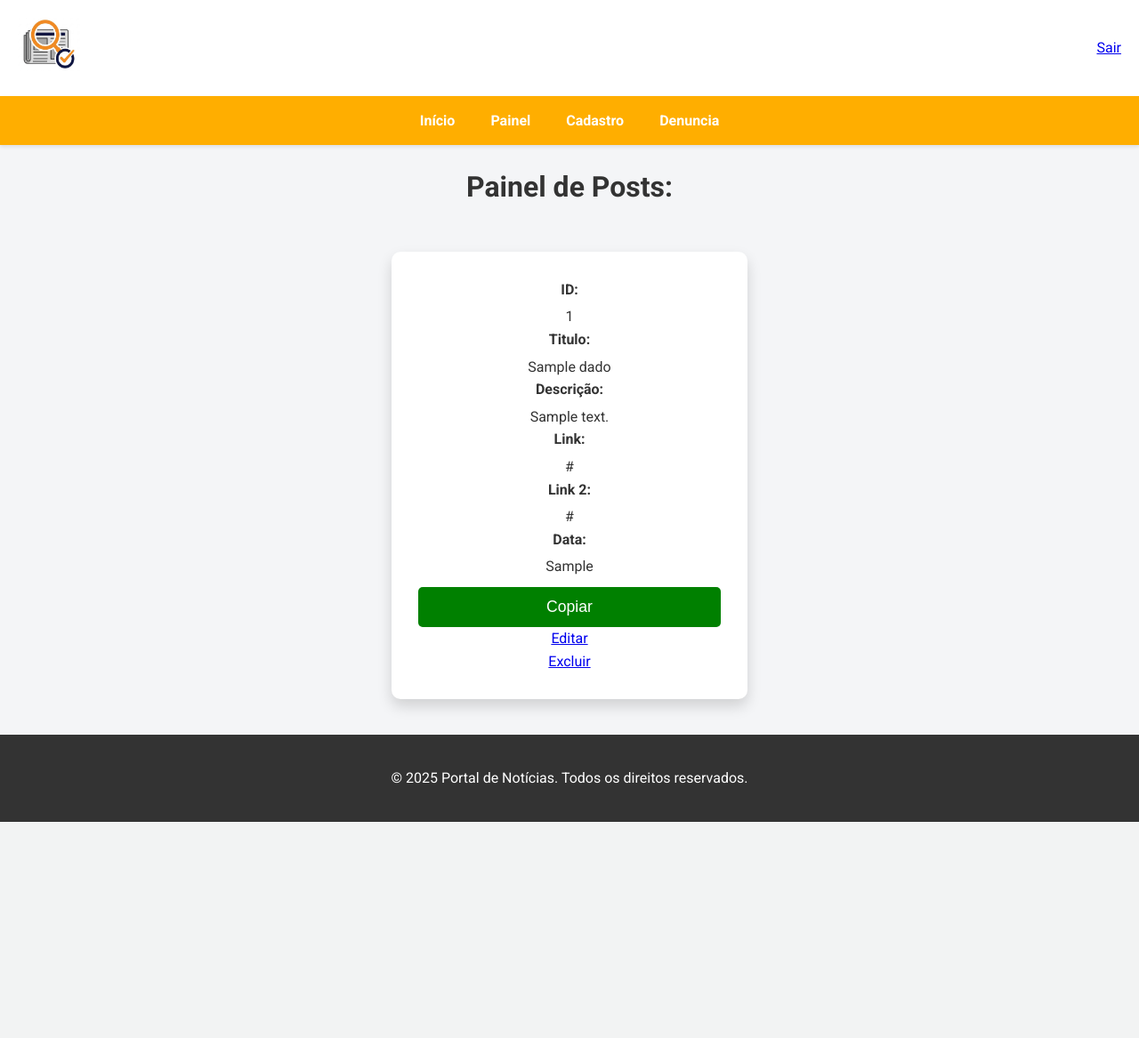
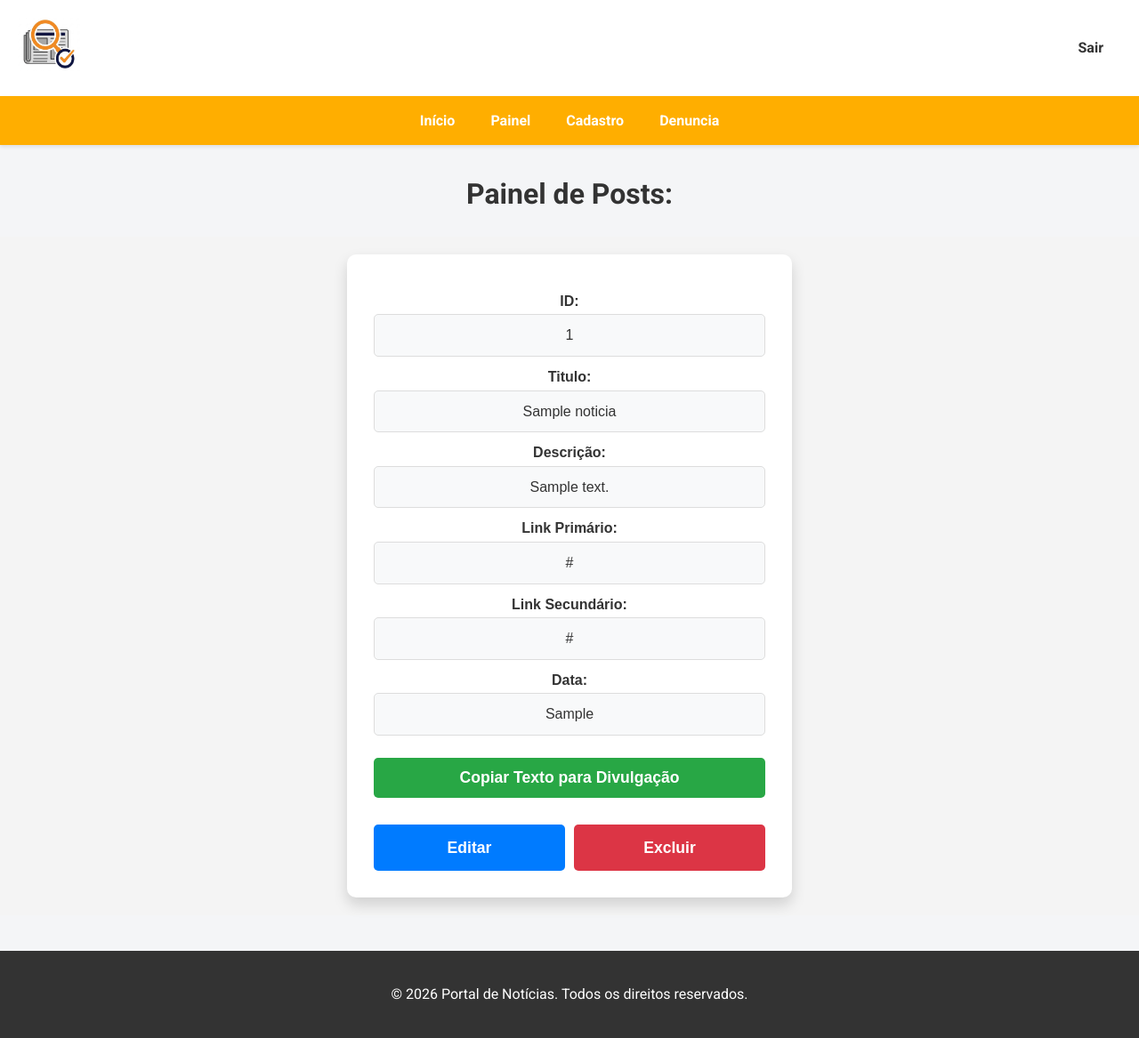
Before and after one commit to carlosd4vi/notas_news, a PHP site: page /session/postagem/posts.php in a window 1280 px wide. Shown: the whole page at 89% size. Before the commit the page ends 924 px from the top, so only its background shows below. Run offline with PHP 8.4, Linux system fonts and the light colour scheme; the visitor is signed in with stand-in values (Sample User, id 1); tables that the repository leaves empty or names only in its code hold one stand-in row (values such as "Sample post").

Commit message:
Vizualizador de postagens adição e melhoramento

```diff
--- a/session/postagem/posts.php
+++ b/session/postagem/posts.php
@@ -1,103 +1,126 @@
+<?php
+session_start();
+
+if (empty($_SESSION['logado']) || $_SESSION['logado'] !== true) {
+    header("Location: ../login.php");
+    exit;
+}
+
+require_once '../../db/conexao.php';
+
+$post = null;
+$sql = "SELECT id, titulo, descricao, link1, link2, data FROM dados_noticia ORDER BY data DESC LIMIT 1";
+
+try {
+    $stmt = $pdo->query($sql);
+    if ($stmt) {
+        $post = $stmt->fetch(PDO::FETCH_ASSOC);
+    }
+} catch (PDOException $e) {
+    error_log("Erro na consulta do post: " . $e->getMessage());
+}
+
+$pdo = null;
+?>
 <!DOCTYPE html>
 <html lang="pt-br">
 <head>
-
     <meta charset="UTF-8">
     <meta http-equiv="X-UA-Compatible" content="IE=edge">
     <meta name="viewport" content="width=device-width, initial-scale=1.0">
     <title>Notas News</title>
-    <link rel="icon" href="../img/logo.jpeg" type="image/jpeg">
-    <link rel="stylesheet" href="http://localhost/davi/notas_news/notas_news_beta/css/estilo.css">
+    <link rel="icon" href="../../img/logo.jpeg" type="image/jpeg">
+    <link rel="stylesheet" href="../../css/estilo.css">
+
     <style>
-        <style>
-        /* Estilos para centralizar a div do formulário (mantidos do exemplo anterior) */
         .container-form {
             display: flex;
             justify-content: center;
             align-items: center;
-  min-height: 100vh; /* Use min-height para permitir que a página role se o conteúdo for maior */
-  background-color: #f4f4f4; /* Cor de fundo suave */
-  font-family: Arial, sans-serif; /* Fonte padrão */
+            min-height: 70vh;
+            background-color: #f4f4f4;
+            font-family: Arial, sans-serif;
+            padding: 20px;
         }
 
         .formulario-box {
-  background-color: #ffffff; /* Fundo branco para o box do formulário */
+            background-color: #ffffff;
             padding: 30px;
             border-radius: 10px;
-  box-shadow: 0 8px 16px rgba(0, 0, 0, 0.15); /* Sombra mais pronunciada */
-  width: 100%; /* Ocupa toda a largura disponível */
-  max-width: 400px; /* Largura máxima para o formulário */
-  box-sizing: border-box; /* Garante que padding não aumente a largura total */
+            box-shadow: 0 8px 16px rgba(0, 0, 0, 0.15);
+            width: 100%;
+            max-width: 500px;
+            box-sizing: border-box;
         }
 
-/* Estilos para o formulário */
         .meu-formulario {
-  display: flex; /* Transforma o formulário em um flex container */
-  flex-direction: column; /* Organiza os itens em coluna (um abaixo do outro) */
-  gap: 15px; /* Espaçamento entre os grupos de formulário */
+            display: flex;
+            flex-direction: column;
+            gap: 15px;
         }
 
         .form-group {
             display: flex;
-  flex-direction: column; /* Coloca label e input em coluna */
+            flex-direction: column;
         }
 
         .form-group label {
-  margin-bottom: 5px; /* Espaçamento entre o label e o input */
-  font-weight: bold; /* Deixa o label em negrito */
+            margin-top: 10px;
+            margin-bottom: 2px;
+            font-weight: bold;
             color: #333;
         }
 
-/* Estilos para os inputs de texto */
-.meu-formulario input {
-  padding: 12px;
-  border: 1px solid #ccc;
+        .form-group span {
+            background-color: #f8f9fa;
+            padding: 10px;
             border-radius: 5px;
-  font-size: 1em;
-  width: 100%; /* Ocupa 100% da largura do seu contêiner pai */
-  box-sizing: border-box; /* Inclui padding e borda na largura total */
-  transition: border-color 0.3s ease; /* Transição suave na borda */
+            border: 1px solid #ddd;
+            word-wrap: break-word;
         }
 
-.meu-formulario input:focus {
-  border-color: #007bff; /* Borda azul ao focar */
-  outline: none; /* Remove o outline padrão do navegador */
-  box-shadow: 0 0 0 3px rgba(0, 123, 255, 0.25); /* Sombra suave ao focar */
-}
-
-/* Estilos para o botão */
-.meu-formulario button {
-  background-color: #007bff; /* Cor de fundo azul */
-  color: white; /* Texto branco */
-  padding: 12px 20px;
+        .btn {
+            display: inline-block;
+            text-align: center;
+            color: white;
+            padding: 12px 15px;
             border: none;
             border-radius: 5px;
             font-size: 1.1em;
-  cursor: pointer; /* Muda o cursor para indicar que é clicável */
-  transition: background-color 0.3s ease, transform 0.2s ease; /* Transição suave */
-  margin-top: 10px; /* Espaçamento acima do botão */
+            text-decoration: none;
+            cursor: pointer;
+            transition: transform 0.2s ease, opacity 0.3s;
+            margin-top: 10px;
+            font-weight: bold;
         }
 
-.meu-formulario button:hover {
-  background-color: #0056b3; /* Cor de fundo mais escura ao passar o mouse */
-  transform: translateY(-2px); /* Efeito de "levantar" ao passar o mouse */
+        .btn:hover { opacity: 0.9; transform: translateY(-2px); }
+        .btn:active { transform: translateY(0); }
+
+        /* Cores dos botões */
+        .btn-verde { background-color: #28a745; }
+        .btn-azul { background-color: #007bff; }
+        .btn-vermelho { background-color: #dc3545; }
+
+        .botoes-acao {
+            display: flex;
+            gap: 10px;
+            margin-top: 15px;
         }
-
-.meu-formulario button:active {
-  background-color: #004085; /* Cor ainda mais escura ao clicar */
-  transform: translateY(0); /* Volta à posição normal ao clicar */
+        .botoes-acao .btn {
+            flex: 1;
+            margin-top: 0;
         }
-    </style>
     </style>
 </head>
 <body>
     <header class="cabecalho">
         <div class="logo">
-            <img src="../img/logo.jpeg" alt="logo da página" class="img-logo"> </img>
+            <img src="../../img/logo.jpeg" alt="logo da página" class="img-logo">
         </div>
-        <a href="../sair.php">Sair </a>
-</div>
+        <a href="../sair.php" style="margin-right: 20px; font-weight: bold; color: #333; text-decoration: none;">Sair</a>
     </header>
+
     <nav class="menu-navegacao">
         <ul>
             <li><a href="../index.php">Início</a></li>
@@ -106,75 +129,60 @@
             <li><a href="../denuncia.php">Denuncia</a></li>
         </ul>
     </nav>
-    <?php
-// Inicia a sessão
-session_start();
 
-// Verifica se o usuário está logado
-if (!isset($_SESSION['logado']) || $_SESSION['logado'] !== true) {
-    // Se não estiver logado, redireciona para a página de login
-    header("location: login.php");}
-?>
-<center>
-<h1>Painel de Posts:</h1>
-  <br>
-  <?php
-$servername = "localhost";
-$username = "root";
-$password = "";
-$dbname = "bank_dados";
+    <div style="text-align: center; margin-top: 30px;">
+        <h1 style="color: #333;">Painel de Posts:</h1>
 
-// Cria a conexão
-$conn = new mysqli($servername, $username, $password, $dbname);
-
-// Checa a conexão
-if ($conn->connect_error) {
-    die("Conexão falhou: " . $conn->connect_error);
-}
-
-// Prepara a consulta para selecionar as 6 primeiras IDs
-// Usamos LIMIT 6 para limitar os resultados e ORDER BY id ASC para garantir que pegamos as primeiras
-$sql = "SELECT id, titulo, descricao, link, link_2, data FROM dados ORDER BY id DESC LIMIT 1";
-
-$result = $conn->query($sql);
-
-if ($result->num_rows > 0) {
-    // Exibe os dados de cada linha
-    while($row = $result->fetch_assoc()) {
-        ?>
+        <?php if ($post): ?>
             <div class="container-form">
                 <div class="formulario-box">
-    <form class="meu-formulario">
+                    <div class="meu-formulario">
                         <div class="form-group">
-      <label for="titulo">ID:</label>
-        <span><?php echo htmlspecialchars($row['id']); ?> </span>
-        <label for="titulo">Titulo:</label>
-        <span><?php echo htmlspecialchars($row['titulo']); ?> </span>
-        <label for="titulo">Descrição:</label>
-        <span><?php echo htmlspecialchars($row['descricao']); ?> </span>
-        <label for="titulo">Link:</label>
-        <span><?php echo htmlspecialchars($row['link']); ?> </span>
-        <label for="titulo">Link 2:</label>
-        <span><?php echo htmlspecialchars($row['link_2']); ?> </span>
-        <label for="titulo">Data:</label>
-        <span> <?php echo htmlspecialchars($row['data']); ?></span>
-        <button onclick="copyText()" style="background-color:green;">Copiar</button>
-    <textarea style="display:none;" id="texto" placeholder="Exemplo de texto para copiar..."><?php echo htmlspecialchars($row['descricao']); ?>&#10;noticia.php?token=<?php echo htmlspecialchars($row['id']); ?></textarea>
-        <a href="preparo.php?preparo=editar&id=<?php echo htmlspecialchars($row['id']); ?>">Editar</a>
-        <a href='preparo.php?preparo=excluir&id=<?php echo htmlspecialchars($row['id']); ?>'>Excluir</a>
+                            <label>ID:</label>
+                            <span><?= htmlspecialchars($post['id']) ?></span>
+
+                            <label>Titulo:</label>
+                            <span><?= htmlspecialchars($post['titulo']) ?></span>
+
+                            <label>Descrição:</label>
+                            <span><?= htmlspecialchars($post['descricao']) ?></span>
+
+                            <label>Link Primário:</label>
+                            <span><?= htmlspecialchars($post['link1']) ?></span>
+
+                            <label>Link Secundário:</label>
+                            <span><?= htmlspecialchars($post['link2'] ?? 'Nenhum') ?></span>
+
+                            <label>Data:</label>
+                            <span><?= htmlspecialchars($post['data']) ?></span>
+                        </div>
+                        <textarea style="display:none;" id="texto"><?= htmlspecialchars($post['descricao']) ?>&#10;noticia.php?token=<?= htmlspecialchars($post['id']) ?></textarea>
+                        <button type="button" class="btn btn-verde" onclick="copyText()">Copiar Texto para Divulgação</button>
+                        <div class="botoes-acao">
+                            <a href="preparo.php?preparo=editar&id=<?php echo $post['id']; ?>" class="btn btn-azul">Editar</a>
+                            <a href="preparo.php?preparo=excluir&id=<?= urlencode($post['id']) ?>" class="btn btn-vermelho" onclick="return confirm('Tem certeza que deseja excluir esta notícia?');">Excluir</a>
+                        </div>
+                    </div>
 
                 </div>
-    </form>
             </div>
+        <?php else: ?>
+            <div class="container-form">
+                <p>Nenhum post encontrado no banco de dados.</p>
             </div>
+        <?php endif; ?>
+    </div>
+
+    <footer class="rodape">
+        <p>&copy; <?= date('Y') ?> Portal de Notícias. Todos os direitos reservados.</p>
+    </footer>
+
     <script>
         function copyText() {
-        // Seleciona o elemento textarea pelo ID
             const textarea = document.getElementById('texto');
-        // Usa a API do navegador para copiar o texto
             navigator.clipboard.writeText(textarea.value)
                 .then(() => {
-                alert("Texto copiado para a área de transferência!");
+                    alert("Texto copiado para a área de transferência com sucesso!");
                 })
                 .catch(err => {
                     console.error("Erro ao copiar o texto:", err);
@@ -182,17 +190,5 @@ if ($result->num_rows > 0) {
                 });
         }
     </script>
-<?php
-    }
-} else {
-    echo "Nenhuma ID encontrada.";
-}
-
-$conn->close();
-?>
-</section>
-    <footer class="rodape">
-        <p>&copy; 2025 Portal de Notícias. Todos os direitos reservados.</p>
-    </footer>
 </body>
 </html>
```
Also changed, not shown: session/postagem/preparo.php (+119 -34 lines). Lines whose indentation alone changed are shown as unchanged.
